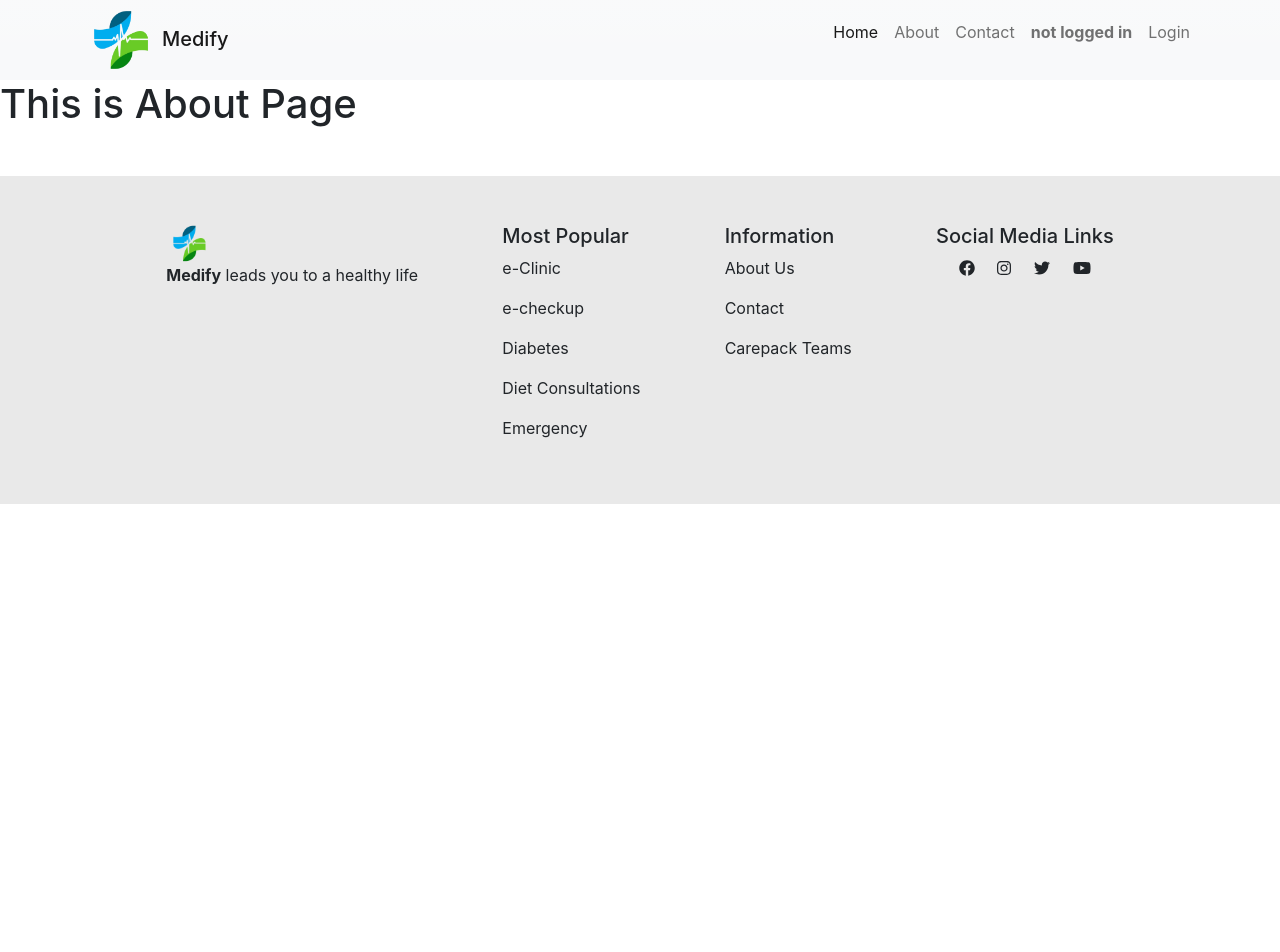
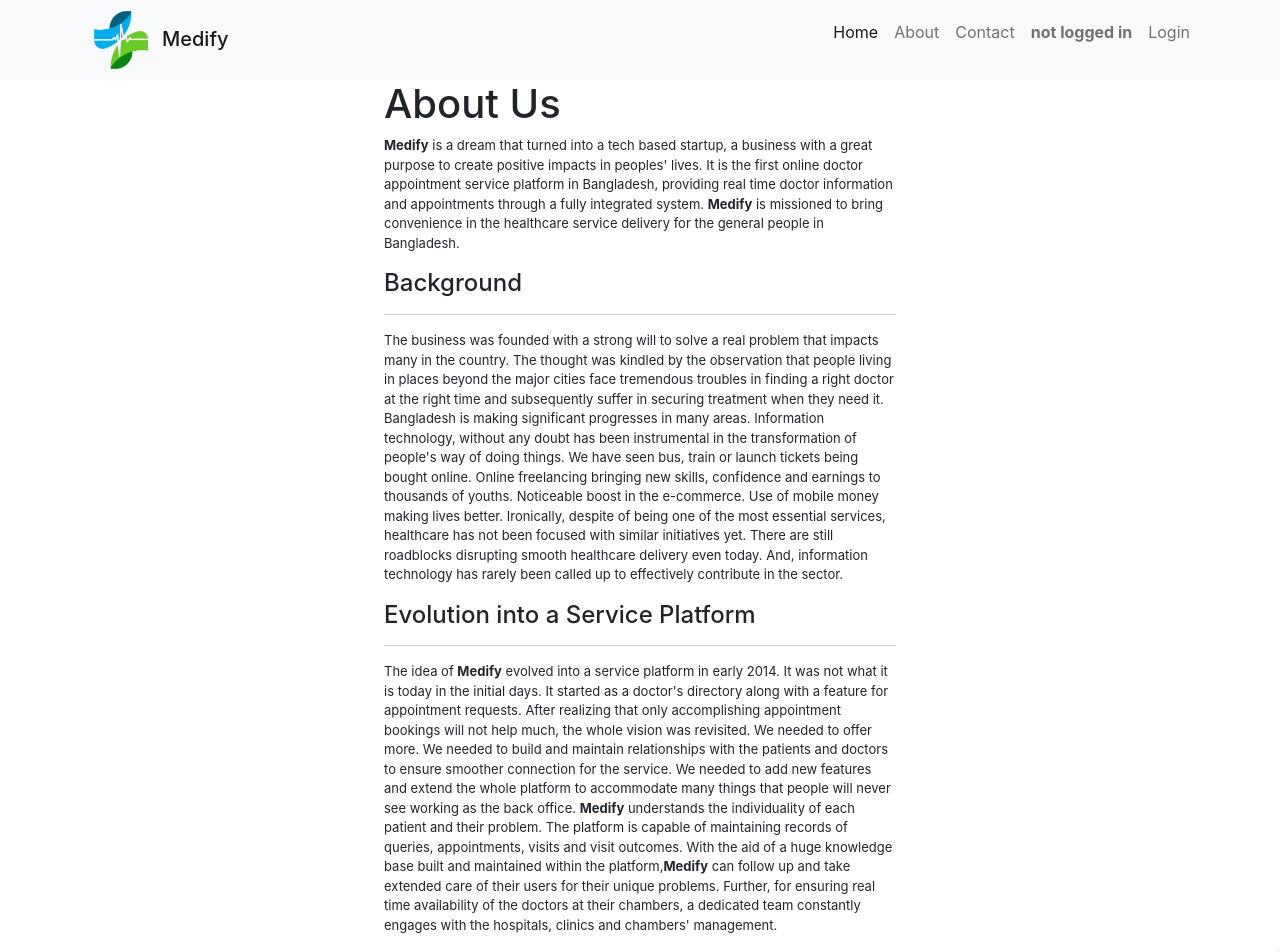
Before and after one commit to KaziMdMehediHasan/Medify, a React (Create React App) app: page /about in a window 1280 px wide. Shown: the top 952 px of the page. Before the commit the page ends 800 px from the top, so only its background shows below. Built offline with nearby package versions, Linux system fonts and the light colour scheme.

Commit message:
about page added

```diff
--- a/src/components/About/About.css
+++ b/src/components/About/About.css
@@ -0,0 +1,19 @@
+.about-container{
+    display: flex;
+    flex-direction: column;
+    justify-content: center;
+    align-items: center;
+}
+.half{
+    width: 40%;
+}
+.about-container p{
+    font-size: 13px;
+}
+.about{
+    margin-bottom: -50px;
+    background-image: url("../../images/about2.jpg");
+    background-repeat: no-repeat;
+    background-position: center;
+    background-size: cover;
+}
--- a/src/components/About/About.js
+++ b/src/components/About/About.js
@@ -1,9 +1,122 @@
 import React from "react";
+import "./About.css";
 
 const About = () => {
   return (
-    <div>
-      <h1>This is About Page</h1>
+    <div className="about">
+      <div className="about-container">
+        <div className="half">
+          <h1>About Us</h1>
+          <p>
+            <b>Medify</b> is a dream that turned into a tech based startup, a
+            business with a great purpose to create positive impacts in peoples'
+            lives. It is the first online doctor appointment service platform in
+            Bangladesh, providing real time doctor information and appointments
+            through a fully integrated system. <b>Medify</b> is missioned to
+            bring convenience in the healthcare service delivery for the general
+            people in Bangladesh.
+          </p>
+          <h4>Background</h4>
+          <hr />
+          <p>
+            The business was founded with a strong will to solve a real problem
+            that impacts many in the country. The thought was kindled by the
+            observation that people living in places beyond the major cities
+            face tremendous troubles in finding a right doctor at the right time
+            and subsequently suffer in securing treatment when they need it.
+            Bangladesh is making significant progresses in many areas.
+            Information technology, without any doubt has been instrumental in
+            the transformation of people's way of doing things. We have seen
+            bus, train or launch tickets being bought online. Online freelancing
+            bringing new skills, confidence and earnings to thousands of youths.
+            Noticeable boost in the e-commerce. Use of mobile money making lives
+            better. Ironically, despite of being one of the most essential
+            services, healthcare has not been focused with similar initiatives
+            yet. There are still roadblocks disrupting smooth healthcare
+            delivery even today. And, information technology has rarely been
+            called up to effectively contribute in the sector.
+          </p>
+          <h4>Evolution into a Service Platform</h4>
+          <hr />
+          <p>
+            The idea of <b>Medify</b> evolved into a service platform in early
+            2014. It was not what it is today in the initial days. It started as
+            a doctor's directory along with a feature for appointment requests.
+            After realizing that only accomplishing appointment bookings will
+            not help much, the whole vision was revisited. We needed to offer
+            more. We needed to build and maintain relationships with the
+            patients and doctors to ensure smoother connection for the service.
+            We needed to add new features and extend the whole platform to
+            accommodate many things that people will never see working as the
+            back office. <b>Medify</b> understands the individuality of each
+            patient and their problem. The platform is capable of maintaining
+            records of queries, appointments, visits and visit outcomes. With
+            the aid of a huge knowledge base built and maintained within the
+            platform,
+            <b>Medify</b> can follow up and take extended care of their users
+            for their unique problems. Further, for ensuring real time
+            availability of the doctors at their chambers, a dedicated team
+            constantly engages with the hospitals, clinics and chambers'
+            management.
+          </p>
+          <h4>Changing Mindsets</h4>
+          <hr />
+          <p>
+            <b>Medify</b> aims to drive two very important behavioral changes
+            that can make approaching treatment faster and better. In general, a
+            common person in our country is quite unwilling to see a proper
+            physician for his or her illness, until it gets too bad. People try
+            out different suggestions from friends around them or conduct a self
+            treatment based on other's experiences. This is mainly due to
+            serious lack of awareness about the signs, symptoms, consequences of
+            diseases and lack of proper guidance. Secondly, when people want to
+            approach treatment, they commonly get into the trouble of finding a
+            right doctor. In most cases, they head to Dhaka or other big cities
+            and ask their relatives or friends for help. Unfortunately, those
+            relatives or friends typically know only a few doctor names. Those
+            are generally the busiest doctors who are well known at the national
+            level. Certainly, taking an appointment of those doctors are quite a
+            hassle. One may need to wait even two-three months to consult the
+            doctor. This is again mainly because, there is not enough awareness
+            about the availability of many qualified doctors across the country
+            who could give attention and treat the patient earlier than the time
+            he/she will wait for. These result in unnecessary delays aggravating
+            the condition of the disease. <b>Medify</b> through its social
+            network platform and many other means is continuously engaging to
+            build the awareness among people to help these improve.
+          </p>
+          <h4>Expansion with Impact</h4>
+          <hr />
+          <p>
+            If we are to truly improve this with the right impact, we must focus
+            on the people at the rural or in small cities. Providing and
+            extending this service to the rural people of Bangladesh requires a
+            lot of resources and activities. And, it isn't easy with the limited
+            resources.
+          </p>
+          <h4>Present Operation</h4>
+          <hr />
+          <p>
+            Since the official launching on 31st October 2015, <b>Medify</b> is
+            operational with full capacity in regard to providing appointments
+            from doctors around the country. The service hosts information and
+            appointment facilities for more than 9615 doctors from 556
+            consultation centers in 63 districts. We have served a few thousand
+            patients so far and have been able to bring smiles on their faces.
+          </p>
+          <h4>The Future</h4>
+          <hr />
+          <p>
+            At <b>Medify</b>, we are confident to make a difference in how
+            people of Bangladesh approach healthcare services. We have plans to
+            integrate many other related services with the doctors' appointment
+            in the platform in coming days. The investment from BD Venture has
+            given the initiative more speed. Now, it's all about execution of
+            the dreams to bring goodness out for everyone in the country.
+          </p>
+        </div>
+        <div className="half"></div>
+      </div>
     </div>
   );
 };
```
Also changed, not shown: src/images/About.png (renamed from src/images/About us.png), src/images/about2.jpg (added).
